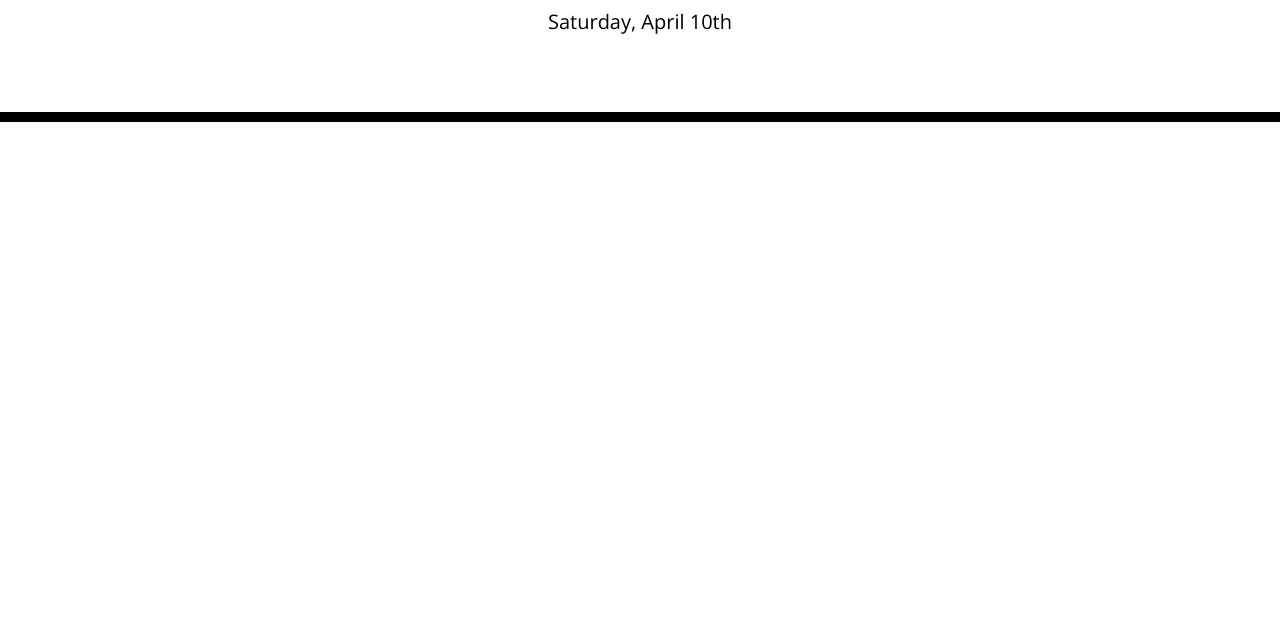
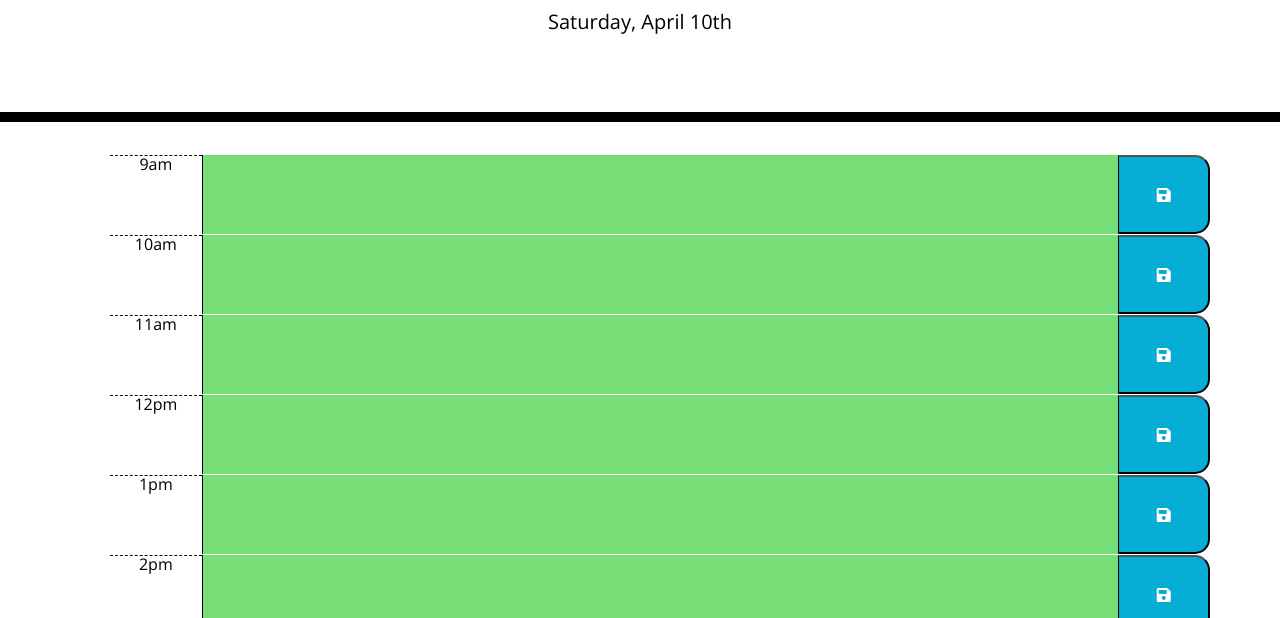
Before and after one commit to jakewill1107/HW-05-Work-Day-Scheduler, a plain HTML site: page index.html in a window 1280 px wide. Shown: the part 182-800 px from the top of the page. Drawn offline with nearby package versions, Linux system fonts and the light colour scheme.

Commit message:
working js and html time blocks updated

```diff
--- a/index.html
+++ b/index.html
@@ -30,6 +30,7 @@
     </header>
     <div class="container">
       <!-- Timeblocks go here -->
+      <ul class="time-block"></ul>
     </div>
 
     <script src="https://cdnjs.cloudflare.com/ajax/libs/jquery/3.2.1/jquery.min.js"></script>
--- a/script.js
+++ b/script.js
@@ -1,25 +1,33 @@
 /* Displays current day on the top of the page */
 $("#currentDay").text(moment().format("dddd[,] MMMM Do"));
+console.log("current-day-working")
 
+/* Creates an array of hours to be used in scheduler display */
+var businessHoursList = ["9am", "10am", "11am", "12pm", "1pm", "2pm", "3pm", "4pm", "5pm"];
+var agendaList = JSON.parse(localStorage.getItem("day-planner"));
 
+if (!agendaList) {
+    agendaList = ["", "", "", "", "", "", "", "", "",];
+}
+console.log("hour array created")
 
 /* Building the display of the scheduler by hour with rows & columns */
-$.each(hoursList, function(index, hoursList) {
+$.each(businessHoursList, function(index, businessHour) {
     /* Creating the row */
     var hourRowEl = $('<li class="row">');
     /* Adding text and hour to row */
-    var timeBlockEl = $('div class="hour col-1">');
-    timeBlockEl.text(hoursList);
+    var timeBlockEl = $('<div class="hour col-1">');
+    timeBlockEl.text(businessHour);
     hourRowEl.append(timeBlockEl);
 
     var textAreaEl = $('<textarea class="col-10">');
-    var currentHour = parseInt(moment().format("H"));
+    var hourNow = parseInt(moment().format("H"));
     var rowHour = index + 9;
 
-    if (currentHour > rowHour) {
+    if (hourNow > rowHour) {
         textAreaEl.addClass("past");
     }
-    else if (currentHour < rowHour) {
+    else if (hourNow < rowHour) {
         textAreaEl.addClass("future");
     }
     else {
@@ -28,7 +36,7 @@ $.each(hoursList, function(index, hoursList) {
     textAreaEl.text(agendaList[index]);
     hourRowEl.append(textAreaEl);
 
-    var saveButtonEl = $('button class="saveBtn col-1" index-value="' + index + '">');
+        var saveButtonEl = $('<button class="saveBtn col-1" index-value="' + index +  '">');
     saveButtonEl.html('<i class="fas fa-save"></i>');
     hourRowEl.append(saveButtonEl);
 
@@ -37,10 +45,10 @@ $.each(hoursList, function(index, hoursList) {
 });
 
 
-/* Creates an array of hours to be used in scheduler display */
-var hoursList = ["9am", "10am", "11am", "12pm", "1pm", "2pm", "3pm", "4pm", "5pm"];
-var agendaList = JSON.parse(localStorage.getItem("day-planner"));
 
-if (!agendaList) {
-    agendaList = ["", "", "", "", "", "", "", "", "",];
-}
+$(".saveBtn").click(function() {
+    var indexValue = $(this).attr("index-value");
+    var agenda = $(this).prev().val();
+    agendaList[indexValue] = agenda;
+    localStorage.setItem("day-planner", JSON.stringify(agendaList));
+});
```
